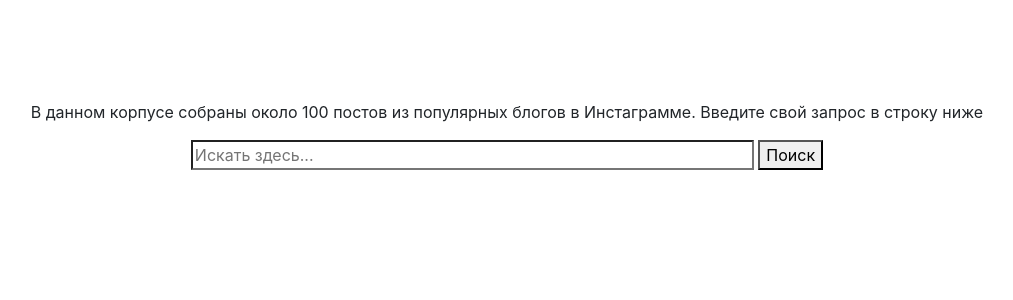
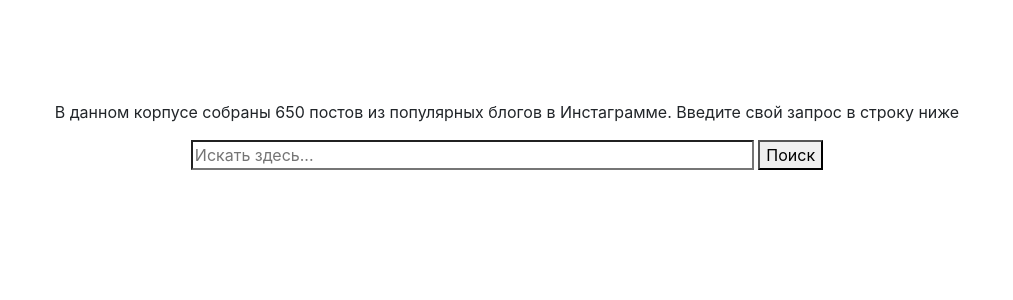
Before and after one commit to lyubovchubarova/AOT_project, a Flask app: page / in a window 1280 px wide. Shown: the part 56-356 px from the top of the page, without its empty margins (133-1146 px from the left). Run offline with Flask 2, Linux system fonts and the light colour scheme.

Commit message:
Update search.html

```diff
--- a/templates/search.html
+++ b/templates/search.html
@@ -38,7 +38,7 @@
     <div style="text-align: center; margin-top: 100px">
         {% block content %}
             <p>
-                В данном корпусе собраны около 100 постов из популярных блогов в Инстаграмме. Введите свой запрос в строку ниже
+                В данном корпусе собраны 650 постов из популярных блогов в Инстаграмме. Введите свой запрос в строку ниже
             </p>
            <form action="/results" method="GET">
                <input name="query" placeholder="Искать здесь..." type="search" size = "50">
```
